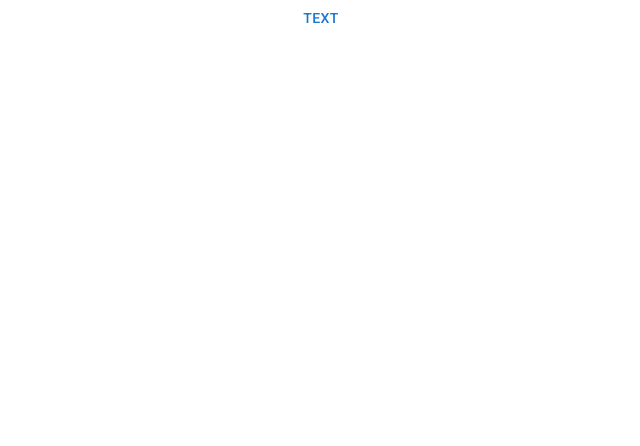
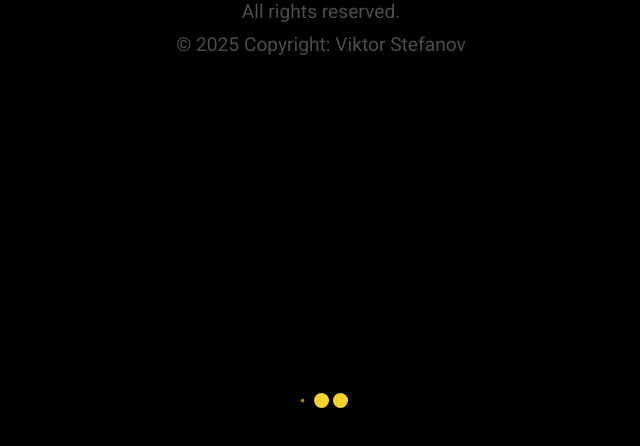
Before and after one commit to viiktorstefanov/url-to-mp3, a React (Vite) app: page / in a window 1280 px wide. Shown: the top 446 px of the page, without its empty margins (319-959 px from the left). Built offline with nearby package versions, Linux system fonts and the light colour scheme.

Commit message:
Loader and Download btn added

```diff
--- a/package.json
+++ b/package.json
@@ -10,11 +10,15 @@
     "preview": "vite preview"
   },
   "dependencies": {
+    "@emotion/react": "^11.14.0",
     "@emotion/styled": "^11.14.0",
+    "@mui/icons-material": "^6.3.1",
     "@mui/material": "^6.3.1",
     "@mui/styled-engine-sc": "^6.3.1",
+    "axios": "^1.7.9",
     "react": "^18.3.1",
     "react-dom": "^18.3.1",
+    "react-spinners": "^0.15.0",
     "styled-components": "^6.1.14"
   },
   "devDependencies": {
--- a/src/App.css
+++ b/src/App.css
@@ -0,0 +1,8 @@
+.main {
+    background-color: black;
+    display: flex;
+    flex-direction: column;
+    justify-content: space-between;
+    width: 100dvw;
+    height: 100dvh;
+}
--- a/src/App.tsx
+++ b/src/App.tsx
@@ -1,13 +1,31 @@
+import { useState } from "react";
 import "./App.css";
-import Button from '@mui/material/Button';
+
+import DownloadButton from "./components/DownloadButton/DownloadButton";
+import Footer from "./components/Footer/Footer";
+import Loader from "./components/Loader/Loader";
+
 
 function App() {
+  const [ isLoading, setIsLoading ] = useState<boolean>(true);
+  const [ error, setError ] = useState<string | boolean>(false);
+  const [ downloadUrl, setDownloadUrl ] = useState<string | boolean>(false);
+
+  const getDownloadUrl = (url: string) => {
+    setDownloadUrl(url)
+  };
+
+  const showError = (errorMessage: string) => {
+    setError(errorMessage);
+  };
 
   return (
-    <>
-      <Button variant="text">text</Button>
-    </>
+    <main className="main">
+      <Loader isLoading={isLoading} />
+      {downloadUrl && <DownloadButton />}
+      <Footer />
+    </main>
   );
-}
+};
 
 export default App;
--- /dev/null
+++ b/src/components/DownloadButton/DownloadButton.tsx
@@ -0,0 +1,23 @@
+import React from 'react';
+import Button from '@mui/material/Button';
+import styled from 'styled-components';
+import FileDownloadIcon from '@mui/icons-material/FileDownload';
+
+const DownloadButton: React.FC = () => {
+  return (
+    <Button variant="text">
+        <StyledFileDownloadIcon />
+    </Button>
+  )
+};
+
+const StyledFileDownloadIcon = styled(FileDownloadIcon)`
+  color: #ffffff;
+  font-size: 2rem;
+  margin-right: 10px;
+  &:hover {
+    color: #f3d22d;
+  }
+`;
+
+export default DownloadButton;
--- /dev/null
+++ b/src/components/Loader/Loader.tsx
@@ -0,0 +1,48 @@
+import React, { CSSProperties } from "react";
+import PulseLoader from "react-spinners/PulseLoader";
+import styled from "styled-components";
+
+const override: CSSProperties = {
+  position: "absolute",
+  display: "flex",
+  justifyContent: "center",
+  alignItems: "center",
+};
+
+type LoaderProps = {
+  isLoading: boolean;
+};
+
+const Loader: React.FC<LoaderProps> = ({ isLoading }) => {
+  return (
+    <>
+      {isLoading && (
+        <LoaderWrapper>
+          <PulseLoader
+            color={"#f3d22d"}
+            loading={true}
+            cssOverride={override}
+            size={15}
+            aria-label="Loading"
+            data-testid="loader"
+          />
+        </LoaderWrapper>
+      )}
+    </>
+  );
+};
+
+const LoaderWrapper = styled.div`
+  position: fixed;
+  top: 0;
+  left: 0;
+  width: 100%;
+  height: 100%;
+  background: rgba(0, 0, 0, 0.7);
+  display: flex;
+  justify-content: center;
+  align-items: center;
+  z-index: 100000000;
+`;
+
+export default Loader;
```
Also changed, not shown: 1 other file (tests, documents, lock files or other folders).
